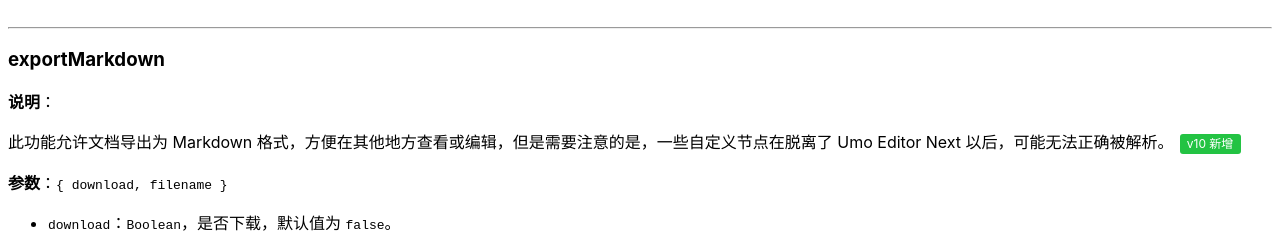
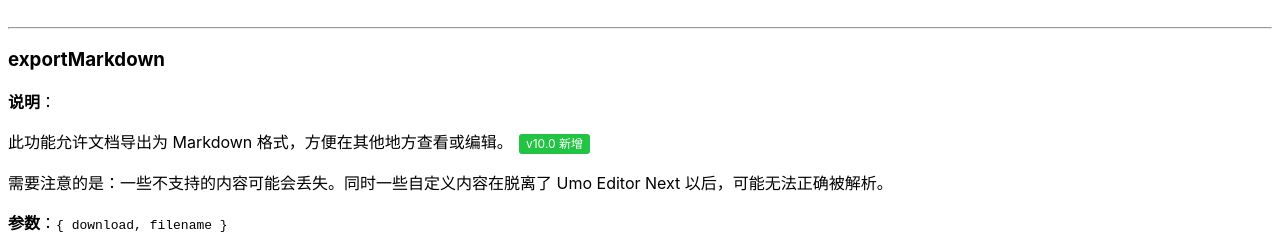
Before and after one commit to umodoc/docs, a Next.js app: page /cn/docs/next/export in a window 1280 px wide. Shown: the part 4040-4277 px from the top of the page. Built offline with nearby package versions, Linux system fonts and the light colour scheme.

Commit message:
完善文档

```diff
--- a/pages/cn/docs/next/export.mdx
+++ b/pages/cn/docs/next/export.mdx
@@ -152,7 +152,9 @@ PDF 导出功能依赖于 Umo Editor Server，您需要确保 Umo Editor Server
 
 **说明**：
 
-此功能允许文档导出为 Markdown 格式，方便在其他地方查看或编辑，但是需要注意的是，一些自定义节点在脱离了 Umo Editor Next 以后，可能无法正确被解析。<Badge theme="success">v10 新增</Badge>
+此功能允许文档导出为 Markdown 格式，方便在其他地方查看或编辑。<Badge theme="success">v10.0 新增</Badge>
+
+需要注意的是：一些不支持的内容可能会丢失。同时一些自定义内容在脱离了 Umo Editor Next 以后，可能无法正确被解析。
 
 **参数**：`{ download, filename }`
 
--- a/pages/en/docs/next/export.mdx
+++ b/pages/en/docs/next/export.mdx
@@ -149,8 +149,9 @@ You can also inject custom CSS and JS when exporting HTML.
 
 **Description:**
 
-Exports the current document as a Markdown file, making it easy to view or edit the content in other environments.
-Please note that some custom nodes may not be correctly parsed once they are used outside of **Umo Editor Next**. <Badge theme="success">Added in v10</Badge>
+This feature allows you to export the document as Markdown format for easy viewing or editing elsewhere. <Badge theme="success">Added in v10.0</Badge>
+
+Please note: some unsupported content may be lost, and certain custom content might not be parsed correctly once it is outside of Umo Editor Next.
 
 **Parameters:** `{ download, filename }`
 
```
